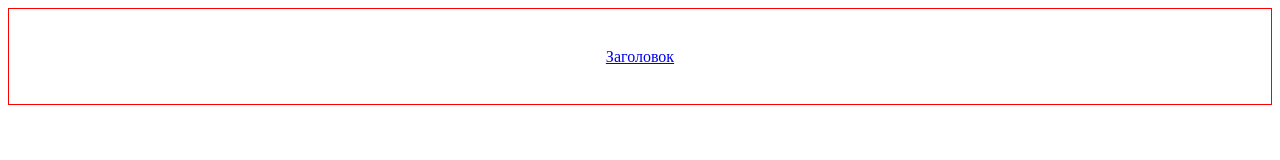
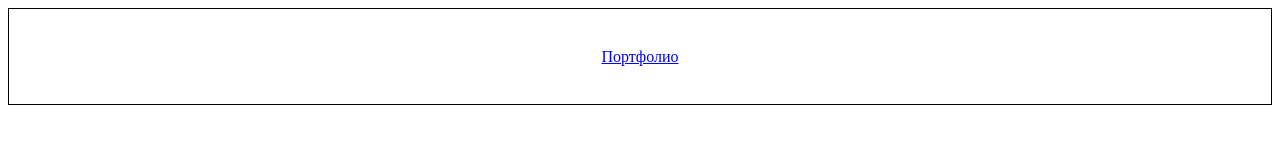
Before and after one commit to LightTross/first-project, a plain HTML site: page index.html in a window 1280 px wide. Drawn offline with Linux system fonts and the light colour scheme.

Commit message:
добавлена разметка

```diff
--- a/index.html
+++ b/index.html
@@ -8,7 +8,7 @@
 </head>
 <body>
   <div class='header'>
-    <a class="header-link" href="#">Заголовок</a>
+    <a class="header-link" href="#">Портфолио</a>
   </div>
 </body>
 </html>
--- a/style.css
+++ b/style.css
@@ -3,7 +3,7 @@
     display: flex;
   }
   div {
-    border: 1px solid red;
+    border: 1px solid black;
   }
   .header-link {
     margin: auto;
```
